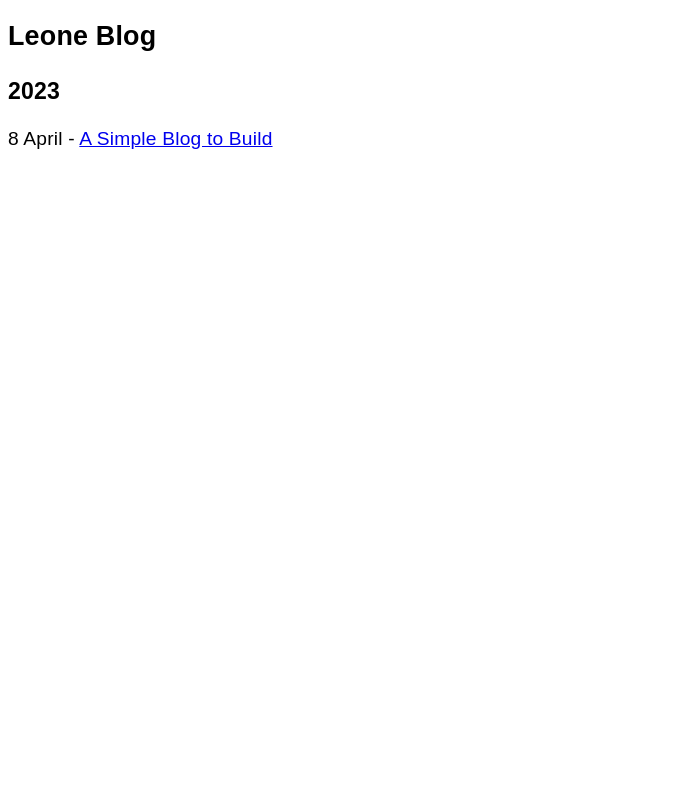
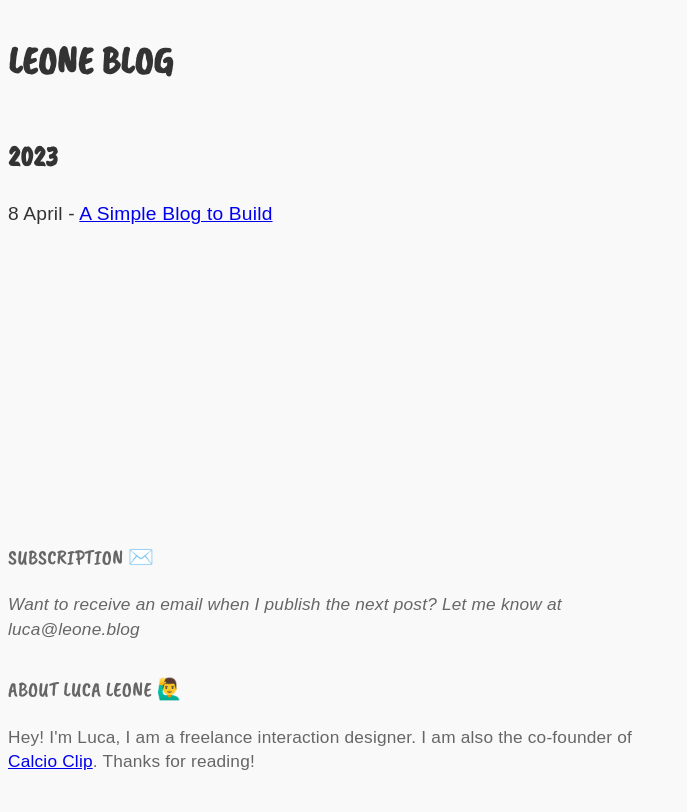
Before and after one commit to luc4leone/my-blog, a plain HTML site: page index.html in a window 1280 px wide. Shown: the whole page, without its empty margins (0-687 px from the left). Drawn offline with nearby package versions, Linux system fonts and the light colour scheme; a web font is replaced by a local one.

Commit message:
new headers style

```diff
--- a/index.html
+++ b/index.html
@@ -6,12 +6,39 @@
         <link href="https://fonts.cdnfonts.com/css/bookerly" rel="stylesheet" />
         <link rel="stylesheet" href="../style.css" />
     </head>
+    <style>
+        body {
+            display: flex;
+            flex-direction: column;
+            height: 100vh;
+        }
+
+        main {
+            flex: 1;
+        }
+    </style>
     <body>
-        <h1>Leone Blog</h1>
-        <h2>2023</h2>
-        <div>
-            8 April -
-            <a href="./posts/publish-a-blog.html">A Simple Blog to Build</a>
-        </div>
+        <h1 class="title">Leone Blog</h1>
+        <main>
+            <h2>2023</h2>
+            <div>
+                8 April -
+                <a href="./posts/publish-a-blog.html">A Simple Blog to Build</a>
+            </div>
+        </main>
+        <footer>
+            <h3>subscription ✉️</h3>
+            <p class="italic">
+                Want to receive an email when I publish the next post? Let me
+                know at luca@leone.blog
+            </p>
+            <h3>about luca leone 🙋‍♂️</h3>
+            <p>
+                Hey! I'm Luca, I am a freelance interaction designer. I am also
+                the co-founder of
+                <a href="http://calcioclip.com">Calcio Clip</a>. Thanks for
+                reading!
+            </p>
+        </footer>
     </body>
 </html>
--- a/style.css
+++ b/style.css
@@ -1,19 +1,34 @@
+@import url("https://fonts.googleapis.com/css2?family=Caveat+Brush&family=Caveat:wght@600&display=swap");
+
 * {
     box-sizing: border-box;
 }
 
 body {
-    /* font-family: "bookerly", serif; */
     font-family: sans-serif;
+    color: #333;
+    background-color: #f9f9f9;
     font-size: 1.2em;
     letter-spacing: 0.2px;
     line-height: 1.4;
 }
 
+h1,
+h2,
+h3 {
+    font-family: "Caveat Brush", cursive;
+    text-transform: uppercase;
+}
+
 h1 {
-    font-size: 1.4em;
+    font-size: 2em;
 }
+
 h2 {
+    font-size: 1.5em;
+}
+
+h3 {
     font-size: 1.2em;
 }
 
@@ -21,8 +36,26 @@ p {
     margin-bottom: 2em;
 }
 
+.summary {
+    font-size: 0.9em;
+    font-family: sans-serif;
+}
+
+.italic {
+    font-style: italic;
+}
+
+footer {
+    color: #666;
+    font-size: 0.9em;
+}
+
+footer > h3 {
+    font-weight: 400;
+}
+
 @media only screen and (min-width: 600px) {
     body {
-        width: 50%;
+        max-width: 60ch;
     }
 }
```
Also changed, not shown: posts/publish-a-blog.html (+17 -9 lines).
